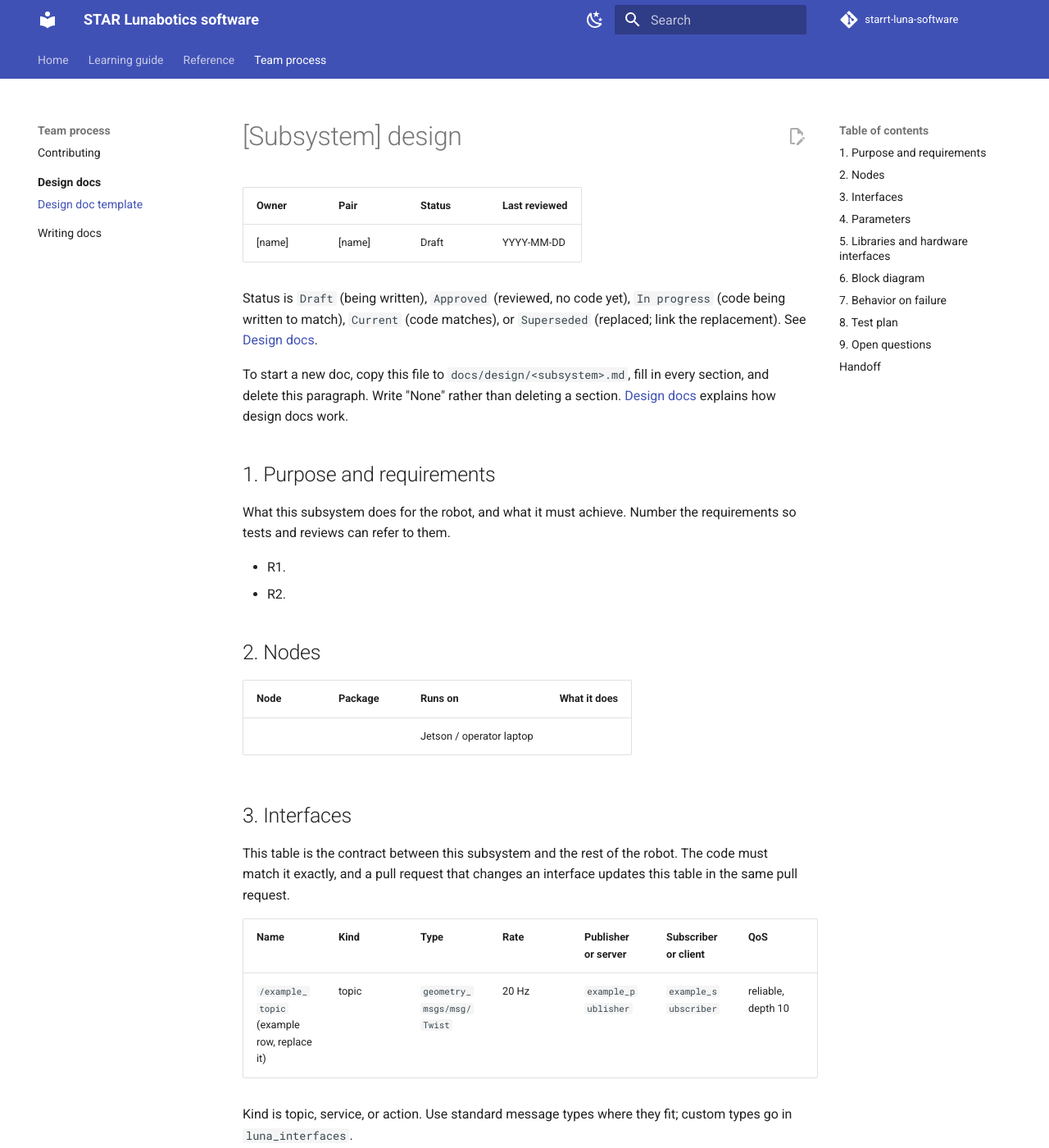
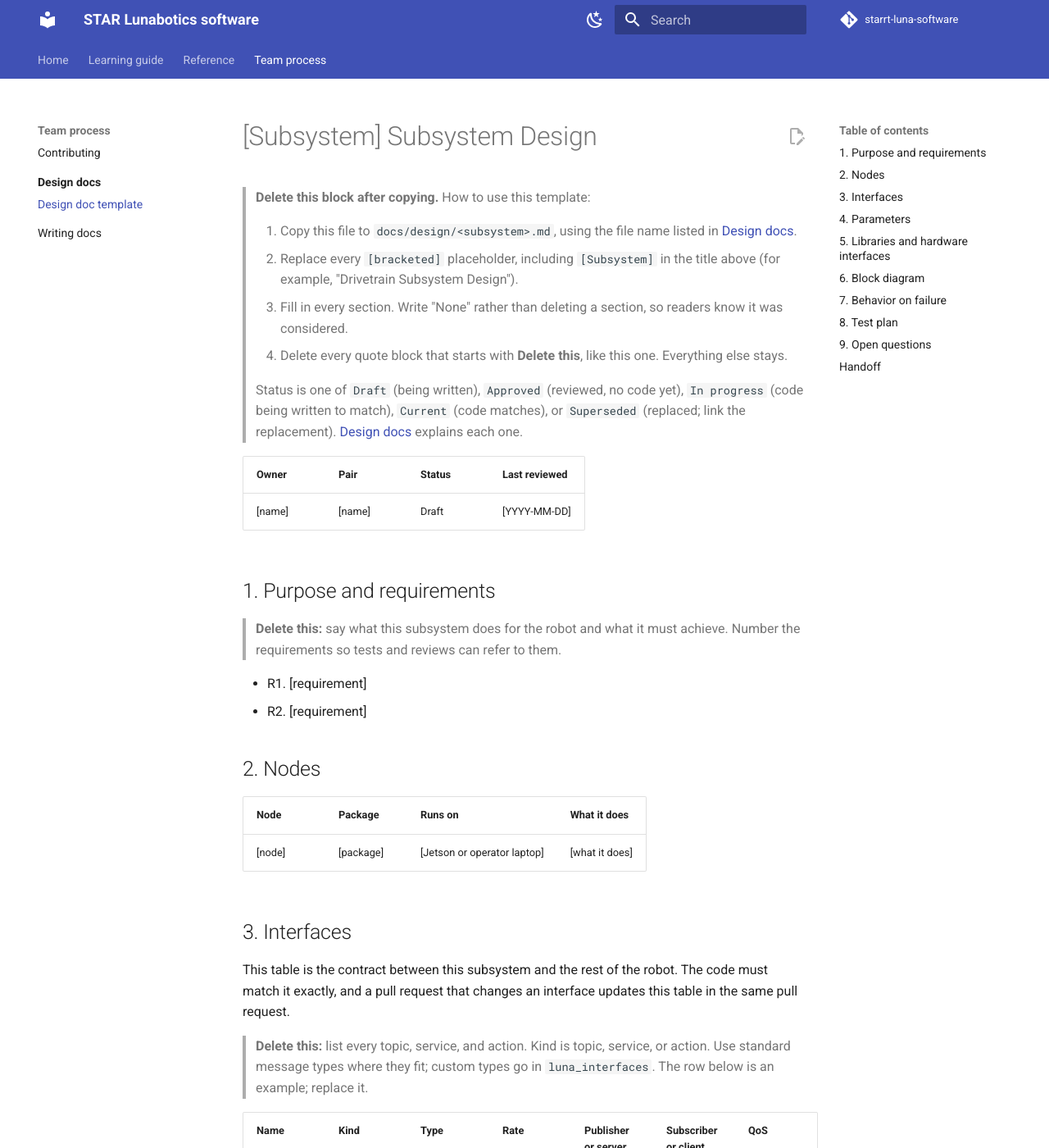
Before and after one commit to STAR-Robotics-Team/starrt-luna-software, an MkDocs documentation site: the page built from docs/design/template.md, in a window 1280 px wide and 1400 px high. Shown: the whole window at 82% size. Built offline with MkDocs 1.6.1 and Material for MkDocs 9.7.7, drawn with Linux system fonts in a browser that asks for light colours; comment, search, counter and statistics services are not loaded; some of the changed text lies outside the part shown.

Commit message:
Mark the design doc template's instructions for deletion
Every instruction in the template is now a quote block that starts
with 'Delete this', and every placeholder is in brackets. The title is
now '[Subsystem] Subsystem Design'.

````diff
--- a/docs/design/template.md
+++ b/docs/design/template.md
@@ -1,30 +1,37 @@
-# [Subsystem] design
+# [Subsystem] Subsystem Design
+
+> **Delete this block after copying.** How to use this template:
+>
+> 1. Copy this file to `docs/design/<subsystem>.md`, using the file name listed in
+>    [Design docs](README.md#the-docs).
+> 2. Replace every `[bracketed]` placeholder, including `[Subsystem]` in the title above
+>    (for example, "Drivetrain Subsystem Design").
+> 3. Fill in every section. Write "None" rather than deleting a section, so readers know
+>    it was considered.
+> 4. Delete every quote block that starts with **Delete this**, like this one. Everything
+>    else stays.
+>
+> Status is one of `Draft` (being written), `Approved` (reviewed, no code yet),
+> `In progress` (code being written to match), `Current` (code matches), or `Superseded`
+> (replaced; link the replacement). [Design docs](README.md#status) explains each one.
 
 | Owner | Pair | Status | Last reviewed |
 | --- | --- | --- | --- |
-| [name] | [name] | Draft | YYYY-MM-DD |
-
-Status is `Draft` (being written), `Approved` (reviewed, no code yet), `In progress` (code
-being written to match), `Current` (code matches), or `Superseded` (replaced; link the
-replacement). See [Design docs](README.md#status).
-
-To start a new doc, copy this file to `docs/design/<subsystem>.md`, fill in every section,
-and delete this paragraph. Write "None" rather than deleting a section.
-[Design docs](README.md) explains how design docs work.
+| [name] | [name] | Draft | [YYYY-MM-DD] |
 
 ## 1. Purpose and requirements
 
-What this subsystem does for the robot, and what it must achieve. Number the requirements
-so tests and reviews can refer to them.
+> **Delete this:** say what this subsystem does for the robot and what it must achieve.
+> Number the requirements so tests and reviews can refer to them.
 
-- R1.
-- R2.
+- R1. [requirement]
+- R2. [requirement]
 
 ## 2. Nodes
 
 | Node | Package | Runs on | What it does |
 | --- | --- | --- | --- |
-| | | Jetson / operator laptop | |
+| [node] | [package] | [Jetson or operator laptop] | [what it does] |
 
 ## 3. Interfaces
 
@@ -32,28 +39,30 @@ This table is the contract between this subsystem and the rest of the robot. The
 match it exactly, and a pull request that changes an interface updates this table in the
 same pull request.
 
+> **Delete this:** list every topic, service, and action. Kind is topic, service, or
+> action. Use standard message types where they fit; custom types go in
+> `luna_interfaces`. The row below is an example; replace it.
+
 | Name | Kind | Type | Rate | Publisher or server | Subscriber or client | QoS |
 | --- | --- | --- | --- | --- | --- | --- |
-| `/example_topic` (example row, replace it) | topic | `geometry_msgs/msg/Twist` | 20 Hz | `example_publisher` | `example_subscriber` | reliable, depth 10 |
-
-Kind is topic, service, or action. Use standard message types where they fit; custom types
-go in `luna_interfaces`.
+| `/example_topic` | topic | `geometry_msgs/msg/Twist` | 20 Hz | `example_publisher` | `example_subscriber` | reliable, depth 10 |
 
 ## 4. Parameters
 
 | Parameter | Node | Type | Default | Units | Meaning |
 | --- | --- | --- | --- | --- | --- |
-| | | | | | |
+| [parameter] | [node] | [type] | [default] | [units] | [meaning] |
 
 ## 5. Libraries and hardware interfaces
 
-Libraries and drivers this subsystem uses, and the hardware it talks to: buses, CAN IDs,
-USB devices, serial ports, and wiring.
+> **Delete this:** list the libraries and drivers this subsystem uses, and the hardware it
+> talks to: buses, CAN IDs, USB devices, serial ports, and wiring.
 
 ## 6. Block diagram
 
-Draw the diagram in [Mermaid](https://mermaid.js.org/syntax/flowchart.html), which GitHub
-renders and which diffs like code. Example:
+> **Delete this:** draw the diagram in
+> [Mermaid](https://mermaid.js.org/syntax/flowchart.html), which GitHub and the docs
+> website render, and which diffs like code. The diagram below is an example; replace it.
 
 ```mermaid
 flowchart LR
@@ -64,29 +73,29 @@ flowchart LR
 
 ## 7. Behavior on failure
 
-What happens when inputs stop, hardware faults, or the operator link drops. Every actuator
-must stop on its own.
+> **Delete this:** say what happens when inputs stop, hardware faults, or the operator
+> link drops. Every actuator must stop on its own.
 
 | Failure | How it is detected | What the subsystem does |
 | --- | --- | --- |
-| | | |
+| [failure] | [detection] | [response] |
 
 ## 8. Test plan
 
-How each requirement is verified: unit tests, bench tests, and tests on the robot. Link
-logs and recordings.
+> **Delete this:** say how each requirement is verified: unit tests, bench tests, and
+> tests on the robot. Link logs and recordings.
 
 | Requirement | Test | Where | Result |
 | --- | --- | --- | --- |
-| R1 | | bench / robot | |
+| R1 | [test] | [bench or robot] | [result] |
 
 ## 9. Open questions
 
 | Question | Owner | Due |
 | --- | --- | --- |
-| | | |
+| [question] | [name] | [YYYY-MM-DD] |
 
 ## Handoff
 
-Filled in at the end of each semester: five lines on what works, what does not, and what
-comes next.
+> **Delete this:** fill in at the end of each semester: five lines on what works, what
+> does not, and what comes next.
````
Also changed, not shown: docs/design/README.md (+2 -1 lines).
